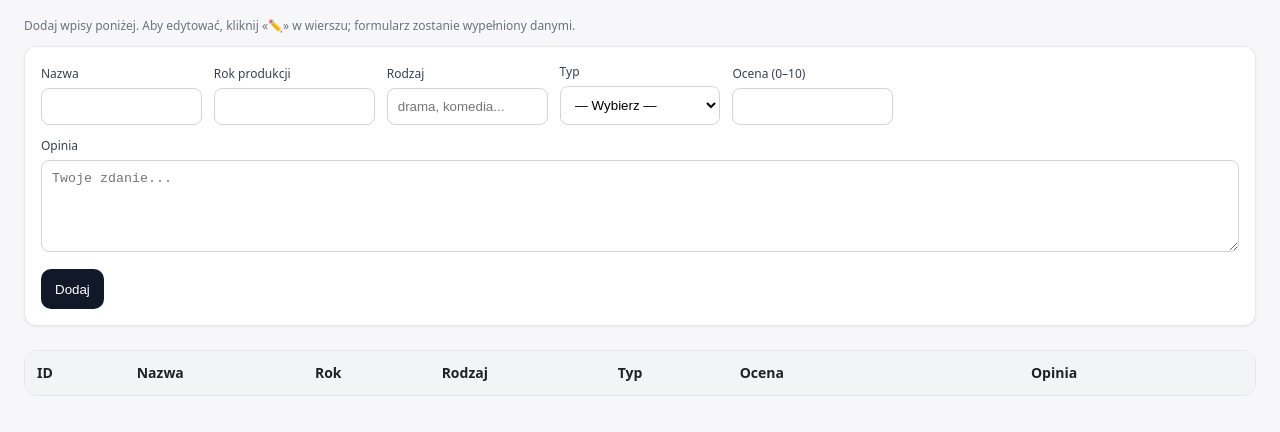
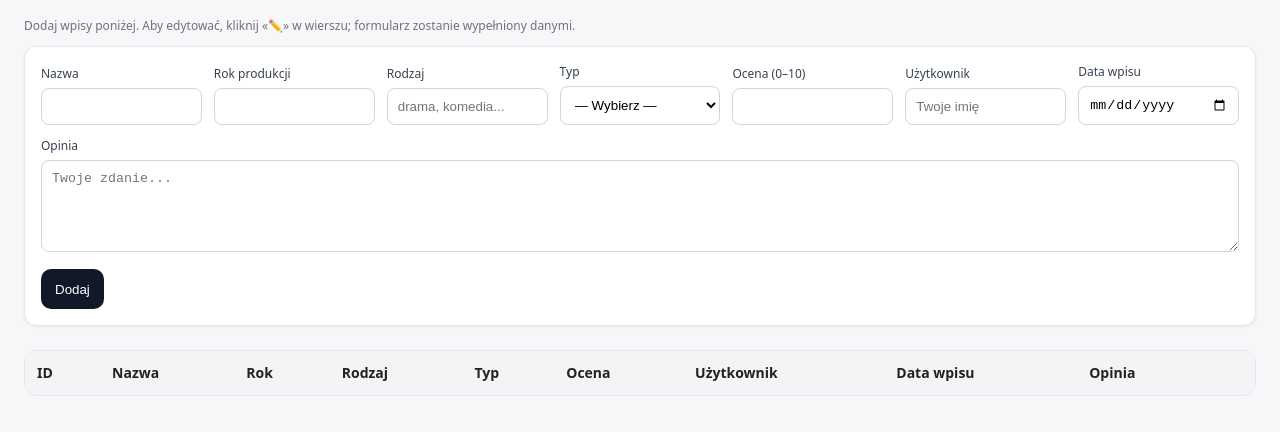
Before and after one commit to SvetaIvanchenko/projekt-CRUD-Svitlana-Ivanchenko, a website: page public/index.html in a window 1280 px wide. Shown: the part 86-518 px from the top of the page. Drawn offline with Linux system fonts and the light colour scheme; no server answers.

Commit message:
Aktualizowano index.html
Dodano formy dla wpisywania nazwy użytkownika i daty wpisu, dodano pola dla wyświetlania kolumn

```diff
--- a/public/index.html
+++ b/public/index.html
@@ -186,8 +186,14 @@
                 <label>Ocena (0–10)</label>
                 <input name="rating" id="rating" type="number" step="0.1" min="0" max="10" />
             </div>
-            <div class="field"></div>
-            <div class="field"></div>
+            <div class="field">
+                <label>Użytkownik</label>
+                <input name="username" id="username" placeholder="Twoje imię" />
+            </div>
+            <div class="field">
+                <label>Data wpisu</label>
+                <input name="review_date" id="review_date" type="date" />
+            </div>
         </div>
 
         <div style="margin-top:12px">
@@ -212,8 +218,8 @@
                     <th>Rodzaj</th>
                     <th>Typ</th>
                     <th>Ocena</th>
-                    <th></th>
-                    <th></th>
+                    <th>Użytkownik</th>
+                    <th>Data wpisu</th>
                     <th>Opinia</th>
                     <th></th>
                 </tr>
```
